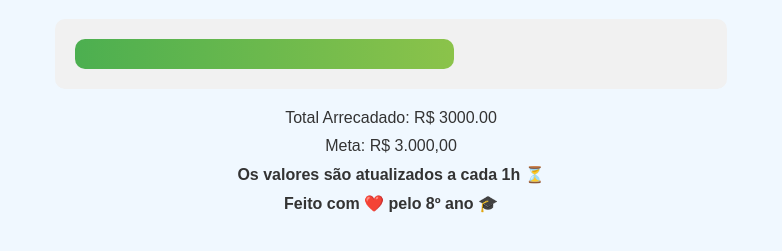
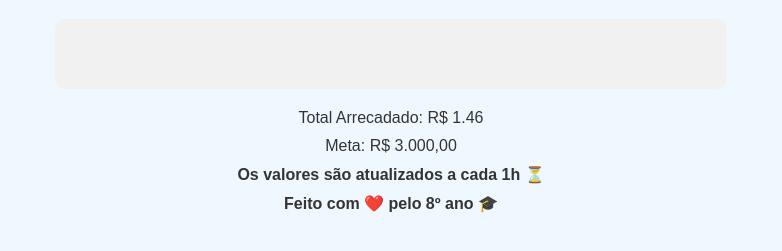
Before and after one commit to 8anooceu/Acompanheasu, a plain HTML site: page index.html in a window 1280 px wide. Shown: the part 61-312 px from the top of the page, without its empty margins (249-1031 px from the left). Drawn offline with Linux system fonts and the light colour scheme.

Commit message:
Update index.html

```diff
--- a/index.html
+++ b/index.html
@@ -11,7 +11,7 @@
     <div class="thermometer">
         <div id="progress-bar" class="progress" style="width: 0%"></div>
     </div>
-    <p>Total Arrecadado: <span id="amount-raised">R$ 1.463,89</span></p>
+    <p>Total Arrecadado: <span id="amount-raised">R$ 0,00</span></p>
     <p>Meta: R$ 3.000,00</p>
     <p><strong>Os valores são atualizados a cada 1h ⏳</strong></p>
     <p><strong>Feito com ❤️ pelo 8º ano 🎓</strong></p>
@@ -26,7 +26,7 @@
         }
 
         // Atualiza os dados com um valor inicial (substitua o valor aqui manualmente)
-        updateDonationData(3000);  // Simulação de valor inicial
+        updateDonationData(1.463,89);  // Simulação de valor inicial
     </script>
 </body>
 </html>
```
